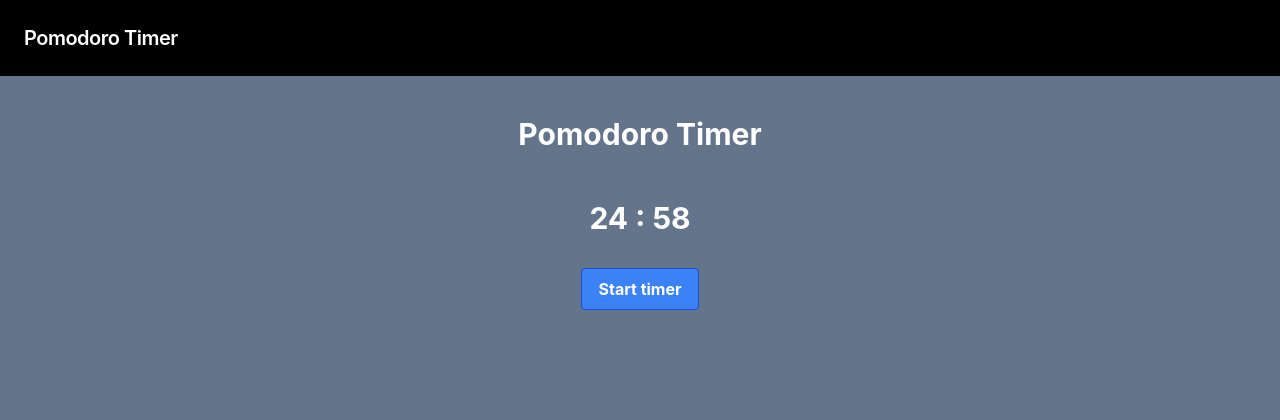
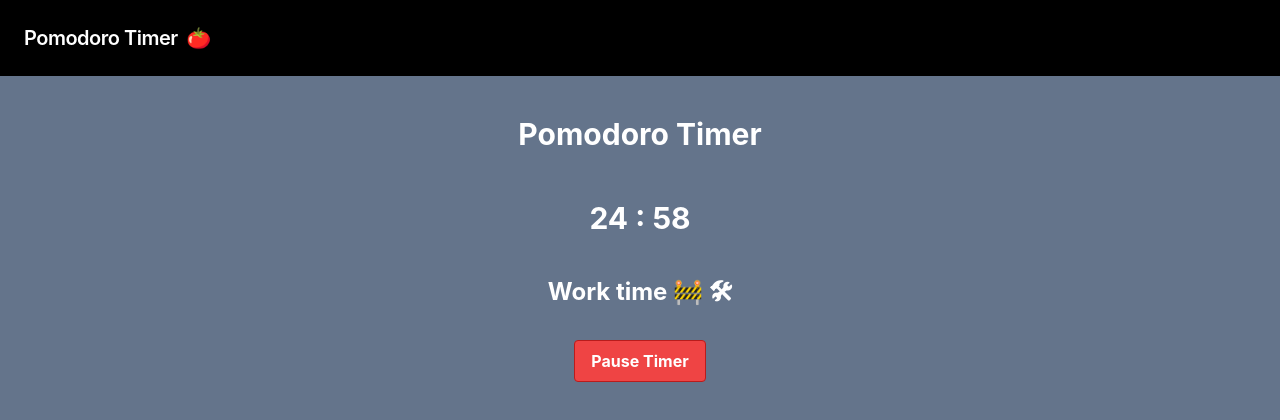
Before and after one commit to MisterCruz/pomodoro-timer, a React (Create React App) app: page / in a window 1280 px wide. Both pictures are taken after a click on the button "Start timer". Shown: the top 420 px of the page. Built offline with nearby package versions, Linux system fonts and the light colour scheme.

Commit message:
update navbar style and add pause button for pomodoro timer

```diff
--- a/src/Navbar.js
+++ b/src/Navbar.js
@@ -4,7 +4,7 @@ class Navbar extends Component {
     render() {
         return (
         <nav class="flex items-center justify-between flex-wrap bg-black p-6">
-            <span class="font-semibold text-xl tracking-tight text-white">Pomodoro Timer</span>
+            <span class="font-semibold text-xl tracking-tight text-white">Pomodoro Timer  <span className="p-1"> 🍅 </span> </span>
         </nav>
         )
     }
--- a/src/Pom.js
+++ b/src/Pom.js
@@ -25,6 +25,9 @@ class Pom extends Component {
                 seconds: Math.floor((timeLeft % (1000 * 60)) / 1000),
                 isStarted: true
             })
+            if (timeLeft < 0) {
+                this.setState({ isStarted: false })
+            }
         }, 1000)
     }
 
@@ -33,7 +36,10 @@ class Pom extends Component {
             <div className="bg-slate-500">
                 <h1 className="text-3xl font-bold py-10 text-white"> Pomodoro Timer </h1>
                 {this.state.isStarted ? <p className="text-3xl font-bold pt-2 pb-8 text-white"> {this.state.minutes} : {this.state.seconds}</p> : null}
-                <button className="bg-blue-500 hover:bg-blue-700 text-white font-bold py-2 px-4 border border-blue-700 rounded" onClick={this.countDown}>Start timer</button>
+                { this.state.isStarted ? <p className="text-2xl font-bold pt-2 pb-8 text-white">Work time 🚧 🛠 </p> : null }
+                { this.state.isStarted ? <button className="bg-red-500 hover:bg-red-700 text-white font-bold py-2 px-4 border border-red-700 rounded">Pause Timer</button> : null}
+                {this.state.isStarted ? null : <button className="bg-blue-500 hover:bg-blue-700 text-white font-bold py-2 px-4 border border-blue-700 rounded"
+                onClick={this.countDown}>Start timer</button>}
             </div>
         )
     }
```
